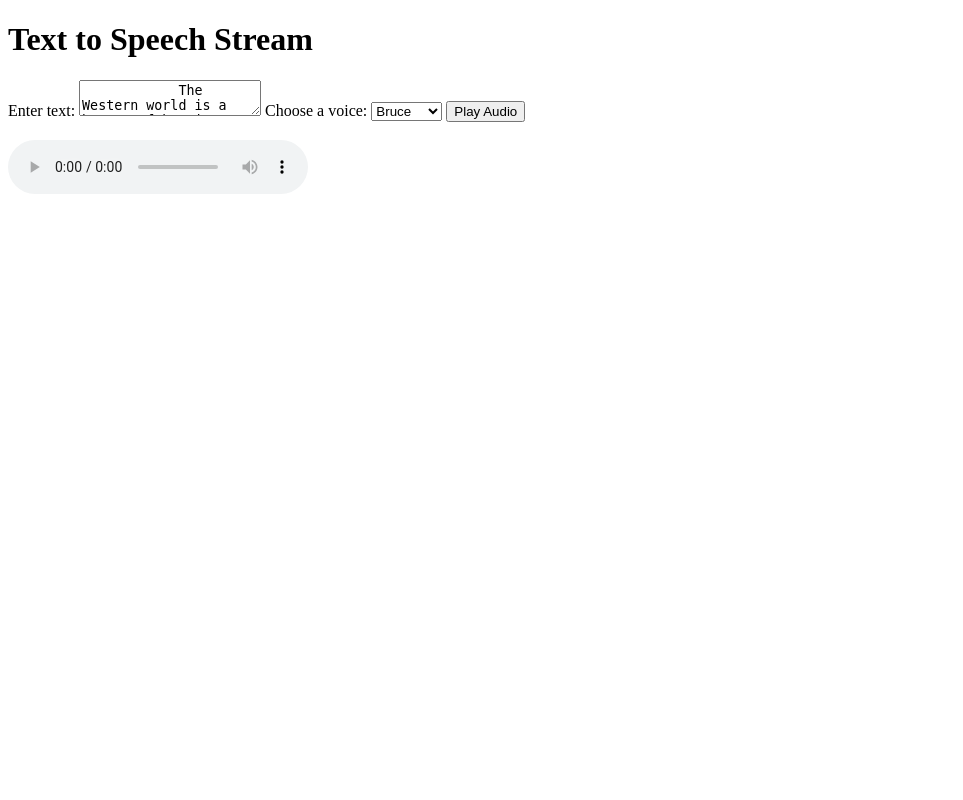
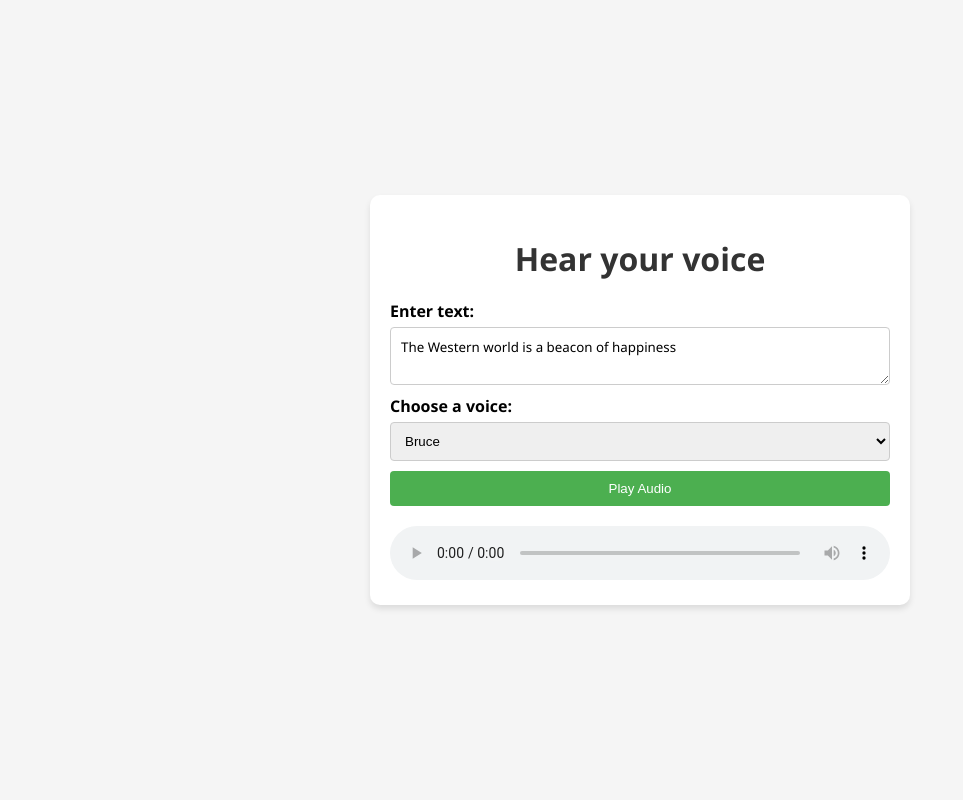
Before and after one commit to tomdekan/voice-api, a Django app: page / in a window 1280 px wide. Shown: the whole page, without its empty margins (0-963 px from the left). Run offline with Django 3.2, Linux system fonts and the light colour scheme.

Commit message:
Add styling from Photon Designer.

```diff
--- a/sim/templates/index.html
+++ b/sim/templates/index.html
@@ -3,15 +3,86 @@
 <head>
     <meta charset="UTF-8">
     <meta name="viewport" content="width=device-width, initial-scale=1.0">
-    <title>Stream Audio</title>
+    <title>Euphonic Audio Player</title>
+    <style>
+        body {
+            font-family: 'Segoe UI', Tahoma, Geneva, Verdana, sans-serif;
+            background-color: #f5f5f5;
+            display: flex;
+            justify-content: center;
+            align-items: center;
+            height: 100vh;
+            margin: 0;
+        }
+
+        .audio-player {
+            background-color: #fff;
+            border-radius: 10px;
+            box-shadow: 0 4px 6px rgba(0, 0, 0, 0.1);
+            padding: 20px;
+            max-width: 500px;
+            width: 100%;
+        }
+
+        h1 {
+            text-align: center;
+            color: #333;
+            margin-bottom: 20px;
+        }
+
+        form {
+            display: flex;
+            flex-direction: column;
+        }
+
+        label {
+            font-weight: bold;
+            margin-bottom: 5px;
+        }
+
+        textarea {
+            resize: vertical;
+            padding: 10px;
+            border: 1px solid #ccc;
+            border-radius: 4px;
+            margin-bottom: 10px;
+            font-family: 'Segoe UI', Tahoma, Geneva, Verdana, sans-serif;
+        }
+
+        select {
+            padding: 10px;
+            border: 1px solid #ccc;
+            border-radius: 4px;
+            margin-bottom: 10px;
+        }
+
+        button {
+            background-color: #4CAF50;
+            color: #fff;
+            border: none;
+            padding: 10px 20px;
+            border-radius: 4px;
+            cursor: pointer;
+            transition: background-color 0.3s ease;
+        }
+
+        button:hover {
+            background-color: #45a049;
+            box-shadow: 0 2px 4px rgba(0, 0, 0, 0.2);
+        }
+
+        audio {
+            width: 100%;
+            margin-top: 20px;
+        }
+    </style>
 </head>
 <body>
-    <h1>Text to Speech Stream</h1>
+    <div class="audio-player">
+        <h1>Hear your voice</h1>
         <form action="{% url 'stream-audio' %}" method="get" target="audio_frame">
             <label for="text">Enter text:</label>
-        <textarea name="text" id="text" required>
-            The Western world is a beacon of happiness
-        </textarea>
+            <textarea name="text" id="text" required>The Western world is a beacon of happiness</textarea>
             <label for="voice">Choose a voice:</label>
             <select id="voice" name="voice">
                 {% for voice in voices %}
@@ -20,11 +91,11 @@
             </select>
             <button type="submit">Play Audio</button>
         </form>
-    <br>
         <audio controls>
             <source src="" type="audio/mp3" id="audioSource">
             Your browser does not support the audio element.
         </audio>
+    </div>
 
     <script>
         const form = document.querySelector('form');
```
Lines whose indentation alone changed are shown as unchanged.
